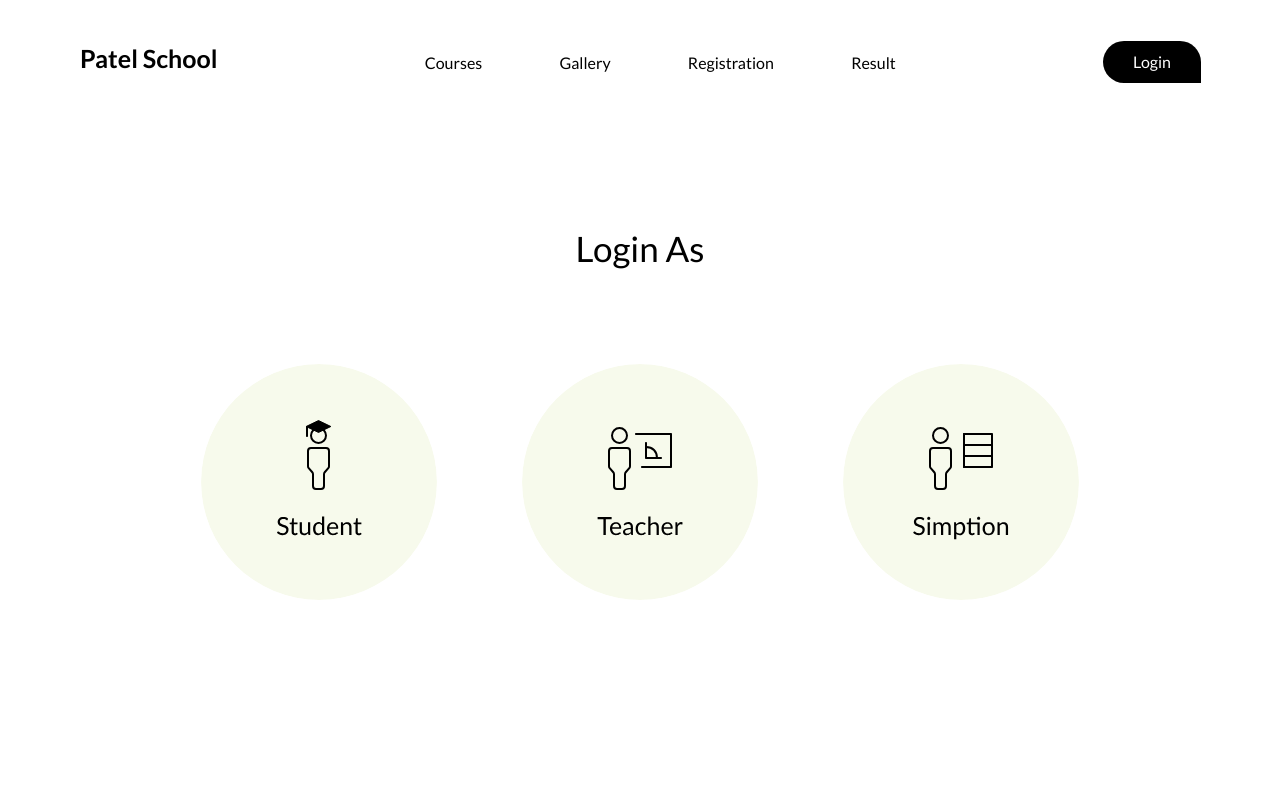
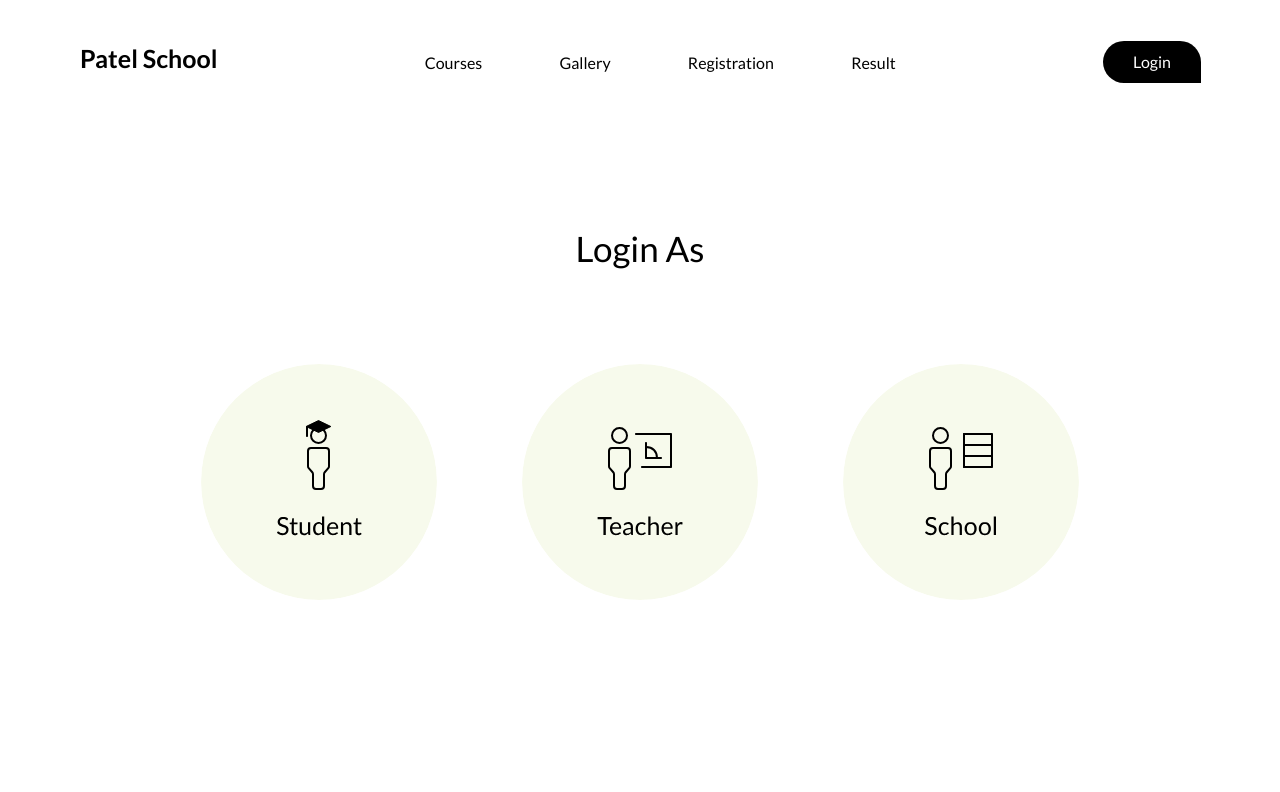
Before and after one commit to Yashsharma1911/patel-school, a React (Create React App) app: page /signin in a window 1280 px wide. Shown: the top 792 px of the page. Built offline with nearby package versions, Linux system fonts and the light colour scheme; no server answers.

Commit message:
change simption login to school login in login page

```diff
--- a/src/container/login/loginAs.js
+++ b/src/container/login/loginAs.js
@@ -16,7 +16,7 @@ export default function LoginAsContainer() {
                         <LoginAs.Img src="images/login-teacher.svg" />
                     </LoginAs.Link>
                     <LoginAs.Link href="http://simptionschoolsoftware.com/patelschoolkarera/" target="_blank" order="6">
-                        <LoginAs.Img src="images/login-simption.svg" />
+                        <LoginAs.Img src="images/login-school.svg" />
                     </LoginAs.Link>
                 </LoginAs.ImgContainer>
             </LoginAs.SubContainer>
```
Also changed, not shown: public/images/login-school.svg (added), public/images/login-simption.svg (deleted).
